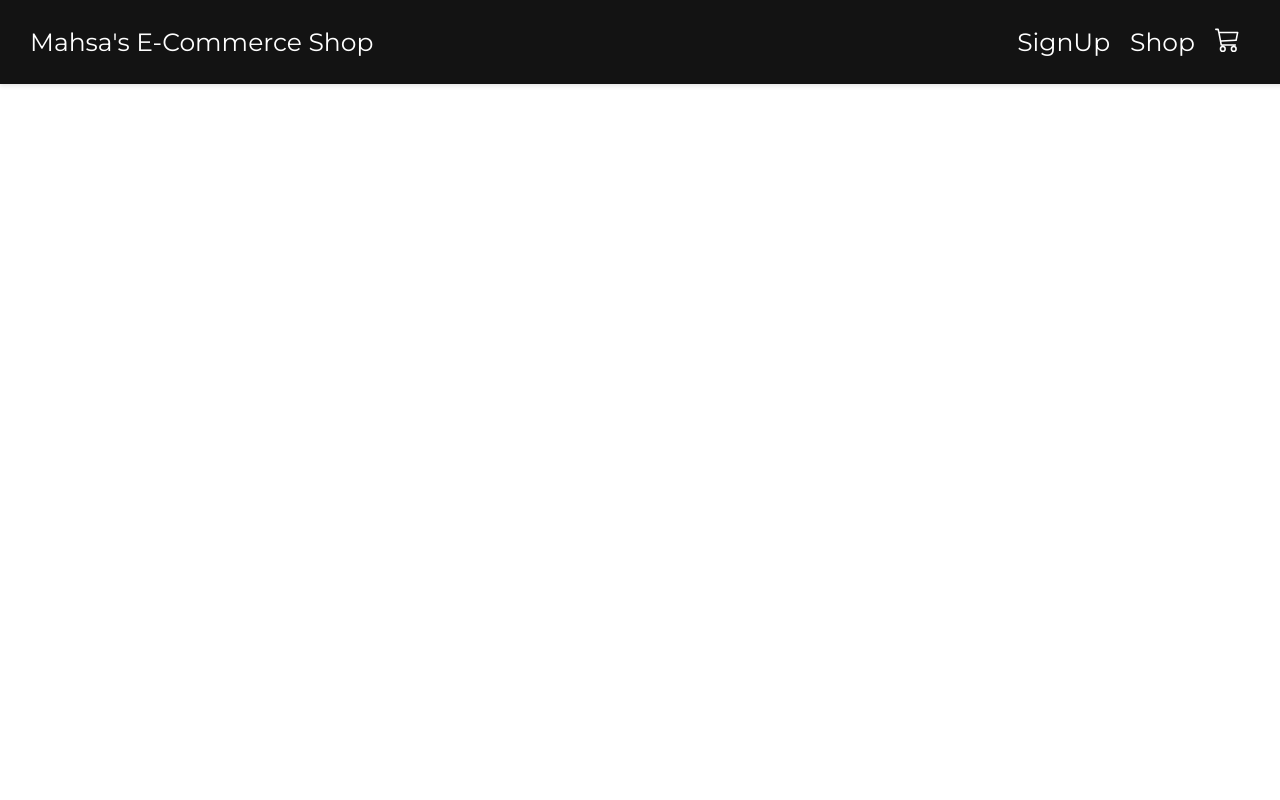
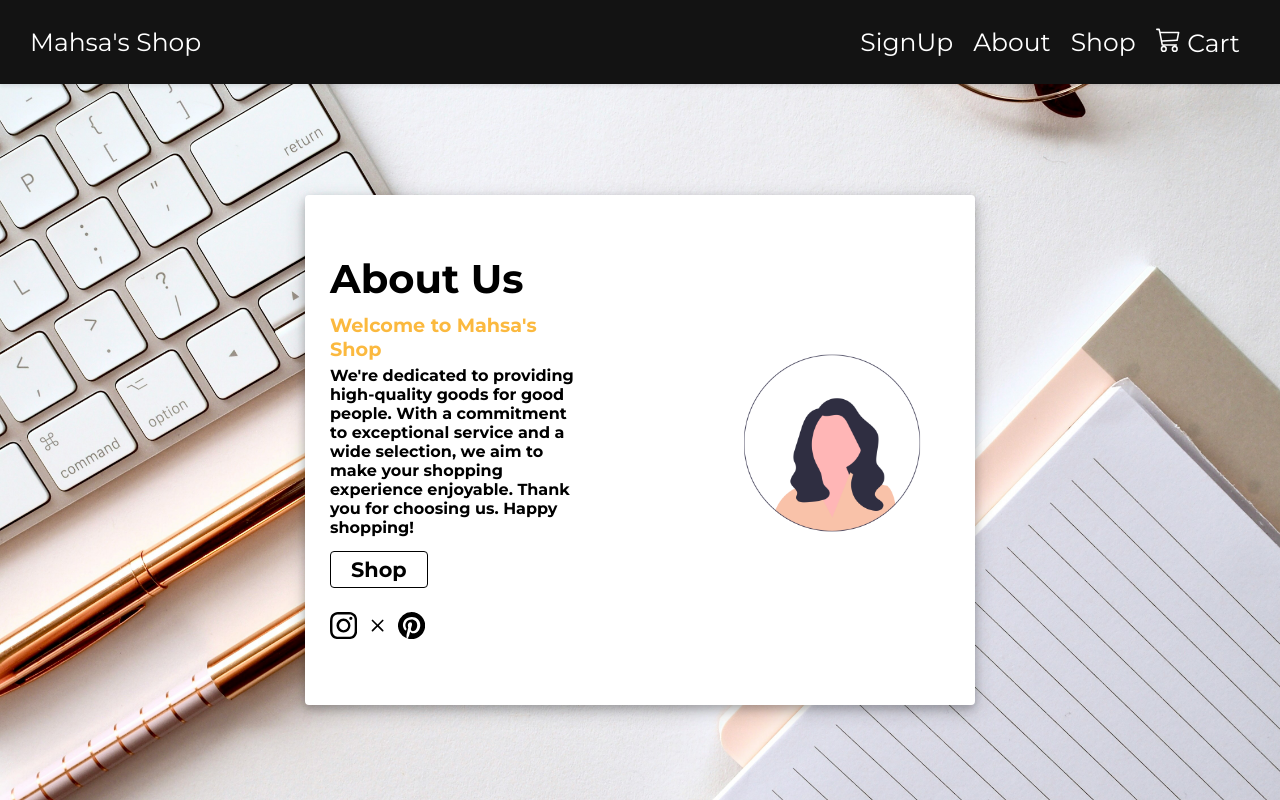
Before and after one commit to ghezel1995/ecommerce, a React (Create React App) app: page /about in a window 1280 px wide. Built offline with nearby package versions, Linux system fonts and the light colour scheme.

Commit message:
added about page

```diff
--- a/src/App.js
+++ b/src/App.js
@@ -8,6 +8,8 @@ import { ShopContextProvider } from './context/shop-context';
 import { SignIn } from './pages/auth/SignIn';
 import { Intro } from './pages/shop/Intro';
 import { ProductDetail } from './pages/shop/ProductDetail';
+import ContactUs from './pages/Contact/ContactUs';
+import AboutUs from './pages/Contact/AboutUs';
 
 function App() {
   const [isAuthenticated, setIsAuthenticated] = useState(false);
@@ -47,6 +49,8 @@ function App() {
               path='/signin'
               element={<SignIn onAuth={handleAuthentication} />}
             />
+            <Route path='contact' element={<ContactUs />} />
+            <Route path='about'  element={<AboutUs />}/>
           </Routes>
         </Router>
       </ShopContextProvider>
--- a/src/components/Navbar.jsx
+++ b/src/components/Navbar.jsx
@@ -18,7 +18,7 @@ export const Navbar = ({ isAuthenticated, handleLogout }) => {
   return (
     <div className='navbar'>
       <Link to='/' className='link'>
-        Mahsa's E-Commerce Shop
+        Mahsa's Shop
       </Link>
       <div className='links'>
         {!isAuthenticated && (
@@ -44,11 +44,14 @@ export const Navbar = ({ isAuthenticated, handleLogout }) => {
             )}
           </>
         )}
+        <Link to='about' className='link'>
+          About
+        </Link>
         <Link to='/shop' className='link'>
           Shop
         </Link>
         <Link to='cart' className='link'>
-          <Cart3 />
+          <Cart3 /> Cart
         </Link>
       </div>
     </div>
--- /dev/null
+++ b/src/pages/Contact/AboutUs.css
@@ -0,0 +1,70 @@
+.contact {
+  width: 50%;
+  height: 60vh;
+  margin-top: 100px;
+  padding: 15px;
+  display: flex;
+  justify-content: space-between;
+  align-items: center;
+  background-color: white;
+  border: whitesmoke;
+  border-radius: 4px;
+  overflow: auto;
+  box-shadow: 0 4px 8px 0 rgba(0, 0, 0, 0.2), 0 6px 20px 0 rgba(0, 0, 0, 0.19);
+}
+.left {
+  width: 40%;
+  margin: 10px;
+}
+.header-about {
+  font-size: 2.5rem;
+  margin-bottom: 10px;
+}
+.welcome-header {
+  color: rgb(251, 185, 63);
+  font-size: 1.2rem;
+  margin-bottom: 5px;
+}
+.about-text {
+  font-size: 1rem;
+  font-weight: 600;
+  margin-bottom: 20px;
+}
+.about-link {
+  text-decoration: none;
+  font-size: 1.3rem;
+  font-weight: 700;
+  color: black;
+  margin-bottom: 20px;
+  padding: 5px 20px;
+  border: 1px solid black;
+  border-radius: 4px;
+  cursor: pointer;
+  transition: all 200ms ease-in-out;
+}
+.about-link:hover {
+  color: rgb(251, 185, 63);
+   border: 1px solid rgb(251, 185, 63);
+}
+.icons{
+    margin-top: 30px;
+    width: 40%;
+    display: grid;
+    grid-template-columns: 1fr 1fr 1fr;
+}
+.icon-link{
+    font-size: 1.7rem;
+    text-decoration: none;
+    color: black;
+    cursor: pointer;
+      transition: all 200ms ease-in-out;
+}
+.icon-link:hover{
+    color: rgb(251, 185, 63);
+}
+.right {
+  width: 40%;
+}
+.right img {
+  width: 100%;
+}
--- /dev/null
+++ b/src/pages/Contact/AboutUs.jsx
@@ -0,0 +1,59 @@
+import React from 'react';
+import { Link } from 'react-router-dom';
+import { Instagram, Pinterest, X } from 'react-bootstrap-icons';
+import avatar from '../../asset/avatar.png';
+import './AboutUs.css';
+
+export default function AboutUs() {
+  return (
+    <>
+      <div className='container'>
+        <div className='contact'>
+          <div className='left'>
+            <h1 className='header-about'>About Us</h1>
+            <h4 className='welcome-header'>Welcome to Mahsa's Shop</h4>
+            <p className='about-text'>
+              We're dedicated to providing high-quality goods for good people.
+              With a commitment to exceptional service and a wide selection, we
+              aim to make your shopping experience enjoyable. Thank you for
+              choosing us. Happy shopping!
+            </p>
+
+            <Link to='/shop' className='about-link'>
+              Shop
+            </Link>
+            <div className='icons'>
+              <Link
+                to='https://instagram.com'
+                className='icon-link'
+                target='_blank'
+                rel='noopener noreferrer'
+              >
+                <Instagram />
+              </Link>
+              <Link
+                to='https://x.com'
+                className='icon-link'
+                target='_blank'
+                rel='noopener noreferrer'
+              >
+                <X className='icon' />
+              </Link>
+              <Link
+                to='https://pinterest.com'
+                className='icon-link'
+                target='_blank'
+                rel='noopener noreferrer'
+              >
+                <Pinterest className='icon' />
+              </Link>
+            </div>
+          </div>
+          <div className='right'>
+            <img src={avatar} alt='avatar' />
+          </div>
+        </div>
+      </div>
+    </>
+  );
+}
--- /dev/null
+++ b/src/pages/Contact/ContactUs.jsx
@@ -0,0 +1,29 @@
+import React from 'react';
+
+const mapStyles = {
+  width: '200px',
+  height: '450px',
+  border: '0',
+};
+
+function ContactUs() {
+  return (
+    <>
+      <div className='container'>
+      <div className='contact'>
+      <form>
+
+      </form>
+      </div>
+        {/* <iframe
+      src='https://www.google.com/maps/embed?pb=!1m14!1m8!1m3!1d3022.3534026446855!2d-73.84675473015243!3d40.75425127278956!3m2!1i1024!2i768!4f13.1!3m3!1m2!1s0x89c24fa5d33f083b%3A0xc80b8f06e177fe62!2sNew%20York%2C%20NY%2C%20USA!5e0!3m2!1sen!2sde!4v1711531228855!5m2!1sen!2sde'
+      style={mapStyles}
+      referrerPolicy='no-referrer-when-downgrade'
+      title='Google Map'
+    ></iframe> */}
+      </div>
+    </>
+  );
+}
+
+export default ContactUs;
--- a/src/pages/cart/CartBtn.css
+++ b/src/pages/cart/CartBtn.css
@@ -1,5 +1,5 @@
 .itemsBtn {
-  width: 50%;
+  width: 30%;
   display: flex;
   justify-content: space-around;
   align-items: center;
--- a/src/pages/shop/ProductDetail.css
+++ b/src/pages/shop/ProductDetail.css
@@ -47,13 +47,14 @@
 }
 
 .backBtn{
-  width: 100%;
+  width: 30%;
   display: flex;
   align-items: center;
   justify-content: space-around;
   text-decoration: none;
   border: 1px solid black;
   border-radius: 4px;
+  background-color: transparent;
   color: black;
   font-size: 1.2rem;
   font-weight: 600;
@@ -63,3 +64,12 @@
 .backBtn:hover{
   opacity: 50%;
 }
+
+.detailButtons{
+  display: flex;
+  justify-content: space-between;
+  width: 100%;
+}
+.addDetail{
+  padding: 5px 10px;
+}
--- a/src/pages/shop/ProductDetail.jsx
+++ b/src/pages/shop/ProductDetail.jsx
@@ -1,21 +1,22 @@
-import React, {useContext} from 'react';
+import React, { useContext } from 'react';
 import { Link, useParams } from 'react-router-dom';
 import { PRODUCTS } from '../../products';
 import { SkipBackward } from 'react-bootstrap-icons';
 import { ShopContext } from '../../context/shop-context';
+import { PlusLg } from 'react-bootstrap-icons';
 import './ProductDetail.css';
-import CartBtn from '../cart/CartBtn';
 
 export const ProductDetail = () => {
   const { id } = useParams();
-  const { addToCart } = useContext(ShopContext);
-  const products = PRODUCTS.find(product => product.id === Number(id))
+  const { addToCart, cartItems } = useContext(ShopContext);
+  const products = PRODUCTS.find((product) => product.id === Number(id));
 
   if (!products) {
     return <div>Product not found</div>;
   }
 
-  const { name, price, productImage, description} = products
+  const { name, price, productImage, description } = products;
+  const cartItemAmount = cartItems[id];
 
   return (
     <div className='product-detail'>
@@ -27,10 +28,15 @@ export const ProductDetail = () => {
             <p>{description}</p>
             <p>${price}</p>
           </div>
-          <div>
-          {/* <button onClick={() => addToCart(id)}>add</button> */}
-          <CartBtn id={id} />
-            <Link to='/shop' className='backBtn'><SkipBackward /> back</Link>
+          <div className='detailButtons'>
+            <button className='backBtn' onClick={() => addToCart(id)}>
+              <PlusLg /> Add to cart{' '}
+              {cartItemAmount > 0 && <>({cartItemAmount})</>}
+            </button>
+            {/* <CartBtn id={id} /> */}
+            <Link to='/shop' className='backBtn'>
+              <SkipBackward /> back
+            </Link>
           </div>
         </div>
       </div>
```
Also changed, not shown: src/asset/avatar.png (added).
